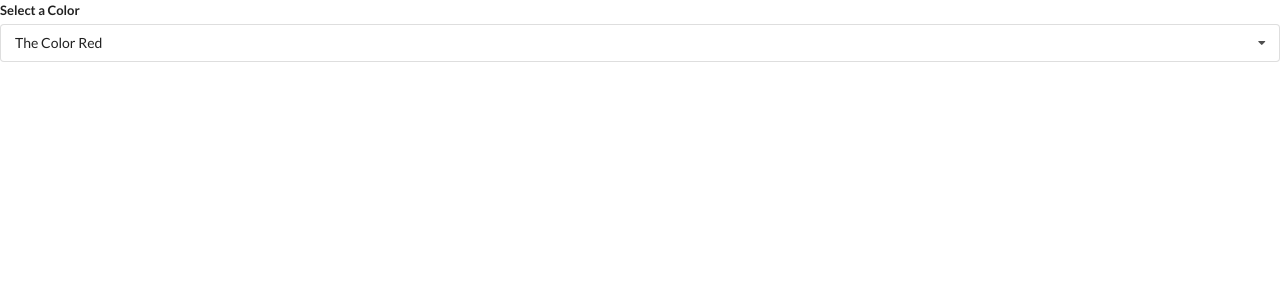
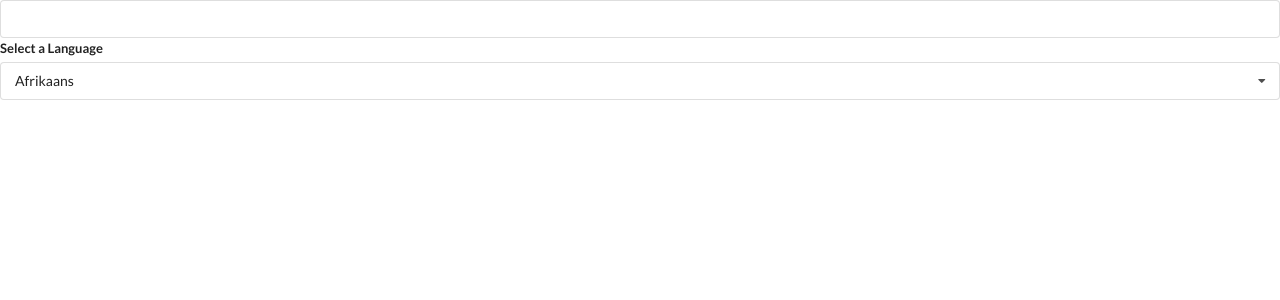
Before and after one commit to Acalltoredemption/widgets, a React (Create React App) app: page / in a window 1280 px wide. Shown: the top 300 px of the page. Built offline with nearby package versions, Linux system fonts and the light colour scheme.

Commit message:
began implementing Translate.js component/widget

```diff
--- a/src/App.js
+++ b/src/App.js
@@ -2,6 +2,11 @@
 import Accordion from './components/Accordion';
 import Search from './components/Search';
 import Dropdown from './components/Dropdown';
+import Translate from './components/Translate';
+
+
+
+
 const items = [
 {
     title: 'What is React?',
@@ -33,14 +38,10 @@
 ];
 
 export default () => {
-    const [selected, setSelected] = useState(options[0]);
 
     return (
         <div>
-         <Dropdown
-         onSelectedChange={setSelected}
-          selected={selected}
-          options={options} />
+           <Translate />
         </div>
     );
 };
--- a/src/components/Dropdown.js
+++ b/src/components/Dropdown.js
@@ -1,5 +1,5 @@
 import React, { useEffect, useState, useRef } from 'react';
-const Dropdown = ({ options, selected, onSelectedChange }) => {
+const Dropdown = ({ label, options, selected, onSelectedChange }) => {
     const [open, setOpen] = useState(false);
     const ref = useRef();
 
@@ -29,7 +29,7 @@
     return (
         <div ref={ref} className="ui form">
             <div className="field">
-                <label className="label">Select a Color</label>
+                <label className="label">{label}</label>
                 <div onClick={() => setOpen(!open)}
                 className={`ui selection dropdown ${open ? 'visible active' : ''}`}>
                     <i className="dropdown icon"></i>
--- /dev/null
+++ b/src/components/Translate.js
@@ -0,0 +1,35 @@
+import React, { useState } from 'react';
+import Dropdown from './Dropdown';
+
+const options = [
+    {
+        label: 'Afrikaans',
+        value: 'af'
+    },
+    {
+        label: 'Arabic',
+        value: 'ar'
+    },
+    {
+        label: 'Hindi',
+        value: 'hi'
+    }
+]
+
+const Translate = () => {
+    const [language, setLanguage] = useState(options[0]);
+    const [text, setText] = useState('');
+
+ return (
+     <div>
+         <div className="ui form">
+             <div className="field">
+         <input value={text} onChange={(e) => setText(e.target.value)} />
+         </div>
+         </div>
+         <Dropdown label="Select a Language" selected={language} onSelectedChange={setLanguage} options={options} />
+     </div>
+ );
+};
+
+export default Translate;
```
Also changed, not shown: 1 other file (tests, documents, lock files or other folders).
